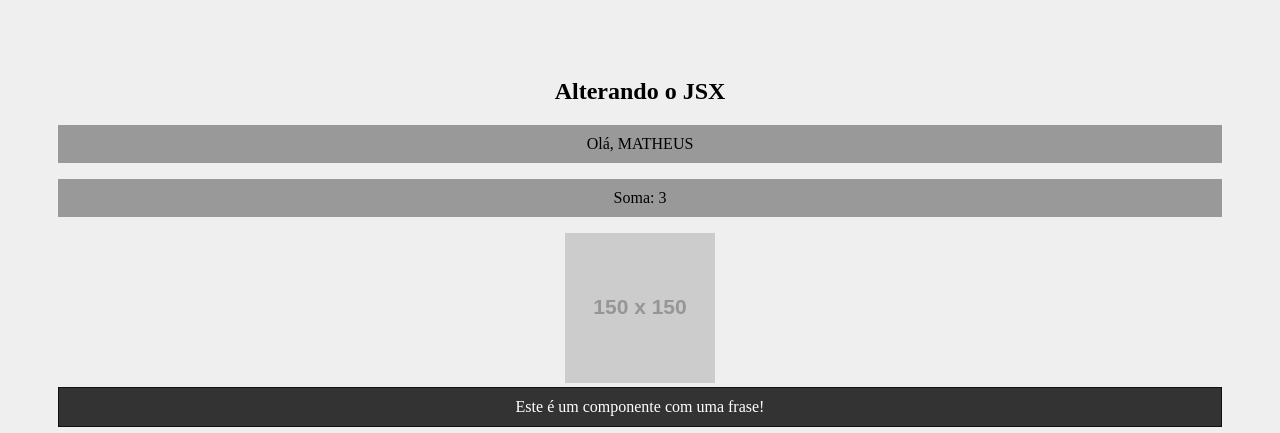
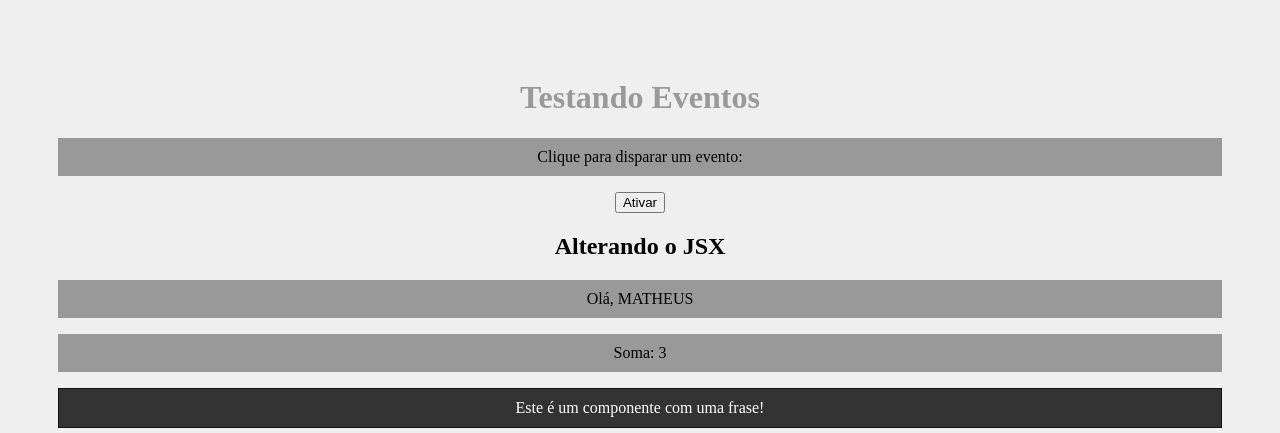
Before and after one commit to AlexandreVelho/VSCode-React-Node, a React (Create React App) app in the folder meu-projeto/: page / in a window 1280 px wide. Shown: the top 433 px of the page. Built offline with nearby package versions, Linux system fonts and the light colour scheme.

Commit message:
Atualização Evento.js e App.js

```diff
--- a/meu-projeto/src/App.js
+++ b/meu-projeto/src/App.js
@@ -3,6 +3,7 @@
 import SayMyName from './components/SayMyName';
 import Pessoa from './components/Pessoa';
 import List from './components/List';
+import Evento from './components/Evento'
 
 function App() {
   const nome = 'Maria'
@@ -11,13 +12,15 @@
   function sum(a, b) {
     return a + b
   }
-  const url = "https://via.placeholder.com/150"
+
   return (
     <div className="App">
+      <h1>Testando Eventos</h1>
+      <Evento />
+
       <h2>Alterando o JSX</h2>
       <p>Olá, {newName}</p>
       <p>Soma: {sum(1, 2)}</p>
-      <img src={url} alt="Minha Imagem" />
       <HellowWorld />
       <SayMyName nome="Matheus" />
       <SayMyName nome="João" />
--- /dev/null
+++ b/meu-projeto/src/components/Evento.js
@@ -0,0 +1,16 @@
+function Evento() {
+    function meuEvento() {
+        console.log('Opa, fui ativado!')
+    }
+
+    return (
+        <div>
+            <p> Clique para disparar um evento: </p>
+            <button onClick={meuEvento}>Ativar</button>
+        </div>
+    )
+
+
+}
+
+export default Evento
```
